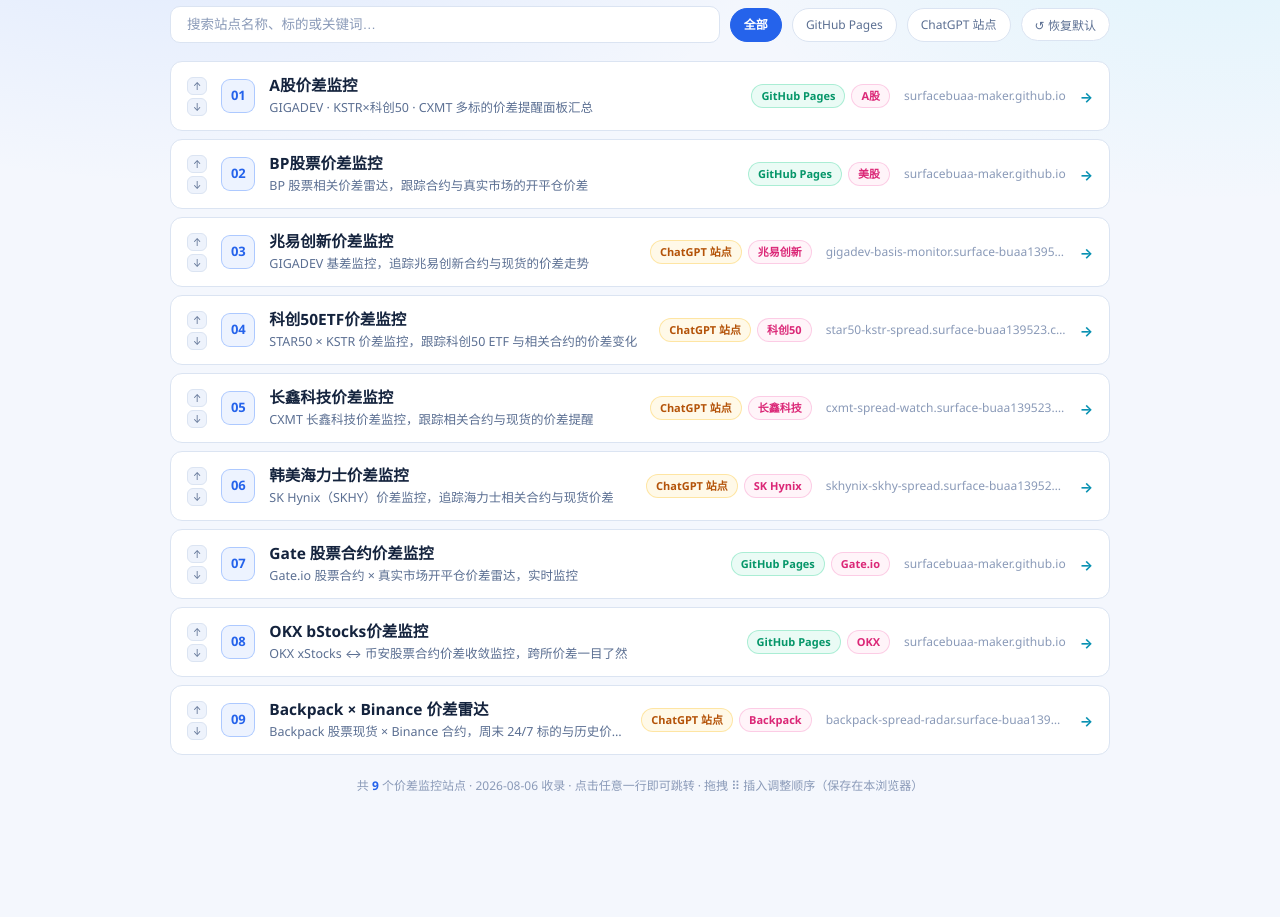
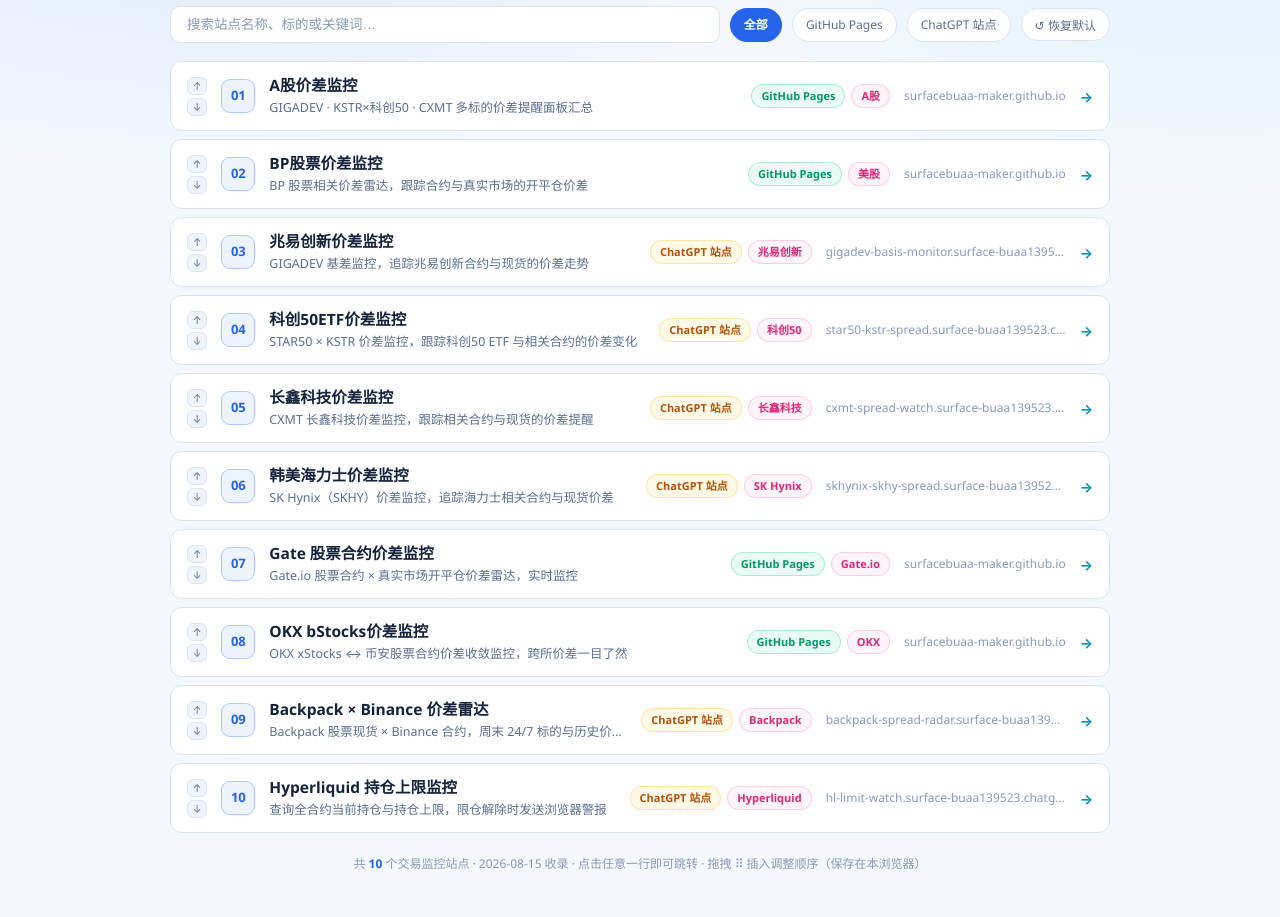
Before and after one commit to surfacebuaa-maker/spread-yellow-pages, a plain HTML site: page index.html in a window 1280 px wide. Shown: the part 83-1000 px from the top of the page. Before the commit the page ends 922 px from the top, so only its background shows below. Drawn offline with Linux system fonts and the light colour scheme.

Commit message:
Add HL Limit Watch to directory (#4)
Co-authored-by: Surface <surface@SurfacedeMac-mini.local>

```diff
--- a/index.html
+++ b/index.html
@@ -4,7 +4,7 @@
 <meta charset="UTF-8">
 <meta name="viewport" content="width=device-width, initial-scale=1.0">
 <title>价差监控黄页 · Spread Monitor Directory</title>
-<meta name="description" content="A股、Gate、OKX、Backpack 等九个独立价差监控站点的一站式导航黄页。">
+<meta name="description" content="A股、Gate、OKX、Backpack、Hyperliquid 等十个独立交易监控站点的一站式导航黄页。">
 <style>
   :root {
     --bg: #0b0f17;
@@ -134,7 +134,7 @@
   <header>
     <div class="title">
       <h1>价差监控黄页</h1>
-      <span class="sub">九个独立部署的价差监控站点 · 一键直达</span>
+      <span class="sub">十个独立部署的交易监控站点 · 一键直达</span>
     </div>
     <button id="themeBtn" type="button" aria-label="切换白天/夜间模式"></button>
   </header>
@@ -228,9 +228,18 @@
       <span class="go">→</span>
     </a>
 
+    <a class="row" href="https://hl-limit-watch.surface-buaa139523.chatgpt.site/" target="_blank" rel="noopener"
+       data-kw="hyperliquid hl ace 合约 oi open interest 持仓 上限 限仓 解除 警报 limit watch chatgpt">
+      <span class="num">10</span>
+      <div class="info"><h2>Hyperliquid 持仓上限监控</h2><p class="desc">查询全合约当前持仓与持仓上限，限仓解除时发送浏览器警报</p></div>
+      <span class="badges"><span class="badge cs">ChatGPT 站点</span><span class="tag">Hyperliquid</span></span>
+      <span class="host">hl-limit-watch.surface-buaa139523.chatgpt.site</span>
+      <span class="go">→</span>
+    </a>
+
   </main>
 
-  <footer>共 <span id="count">9</span> 个价差监控站点 · 2026-08-06 收录 · 点击任意一行即可跳转 · 拖拽 ⠿ 插入调整顺序（保存在本浏览器）</footer>
+  <footer>共 <span id="count">10</span> 个交易监控站点 · 2026-08-15 收录 · 点击任意一行即可跳转 · 拖拽 ⠿ 插入调整顺序（保存在本浏览器）</footer>
 </div>
 
 <script>
```
Also changed, not shown: 1 other file.
